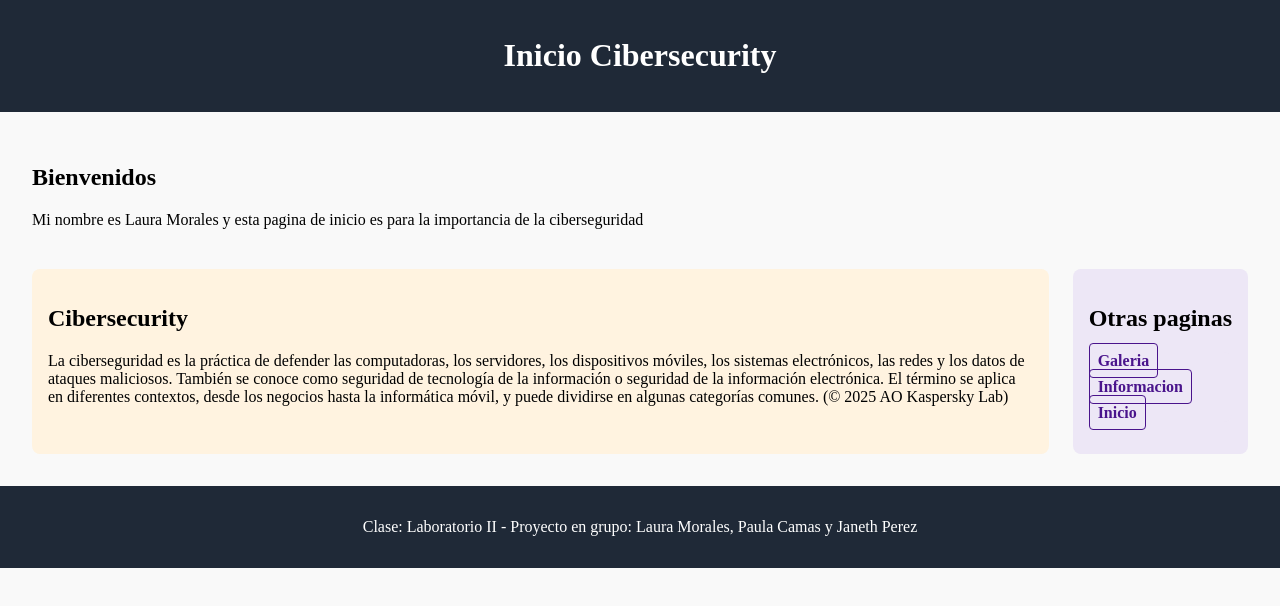
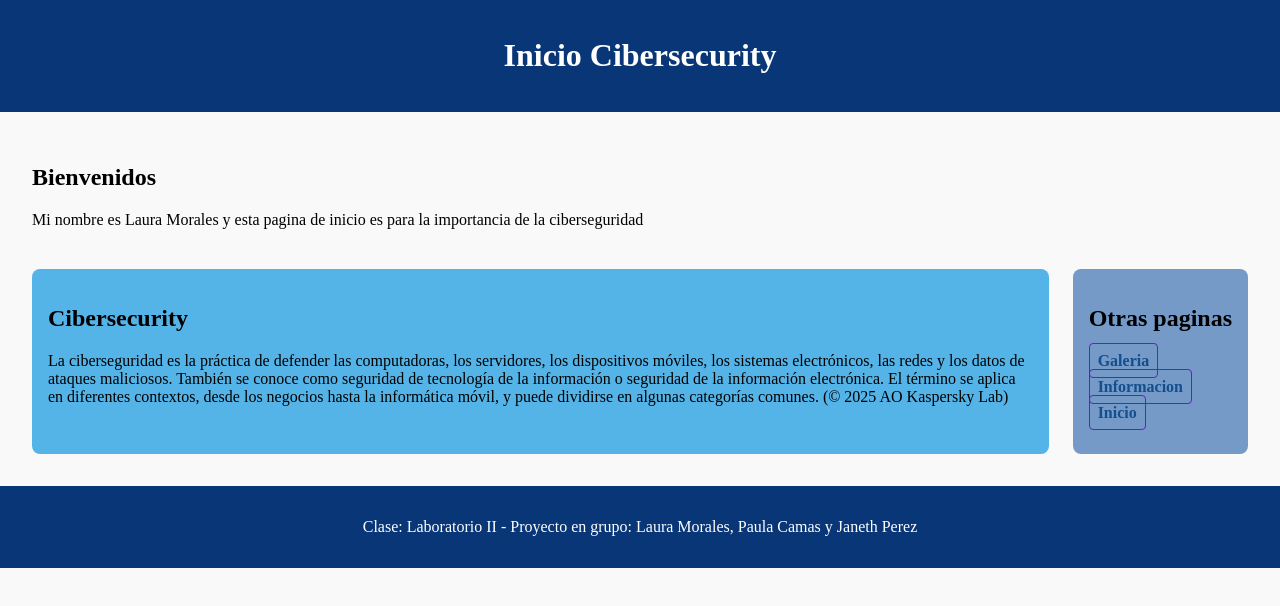
Before and after one commit to Laura2310-1/Proyecto-Cybersecurity, a plain HTML site: page index.html in a window 1280 px wide. Drawn offline with Linux system fonts and the light colour scheme.

Commit message:
cambios de colores y font de style

```diff
--- a/style.css
+++ b/style.css
@@ -4,7 +4,7 @@ body {
 }
 
 header, footer {
-    background-color: #1f2937;
+    background-color: #093676;
     color: white;
     text-align: center;
     padding: 1rem;
@@ -31,14 +31,14 @@ main {
 
 .presentacion {
     grid-area: presentacion;
-    background-color: #fff3e0;
+    background-color: #54b4e8;
     padding: 1rem;
     border-radius: 8px;
 }
 
 .menu {
     grid-area: menu;
-    background-color: #ede7f6;
+    background-color: #759ac7;
     padding: 1rem;
     border-radius: 8px;
 }
@@ -53,10 +53,10 @@ main {
 
 .menu a {
     text-decoration: none;
-    color: #4a148c;
+    color: #144e8c;
     font-weight: bold;
     padding: 0.5rem;
-    border: 1px solid #4a148c;
+    border: 1px solid #5929b4;
     border-radius: 4px;
     transition: background 0.3s;
 }
```
